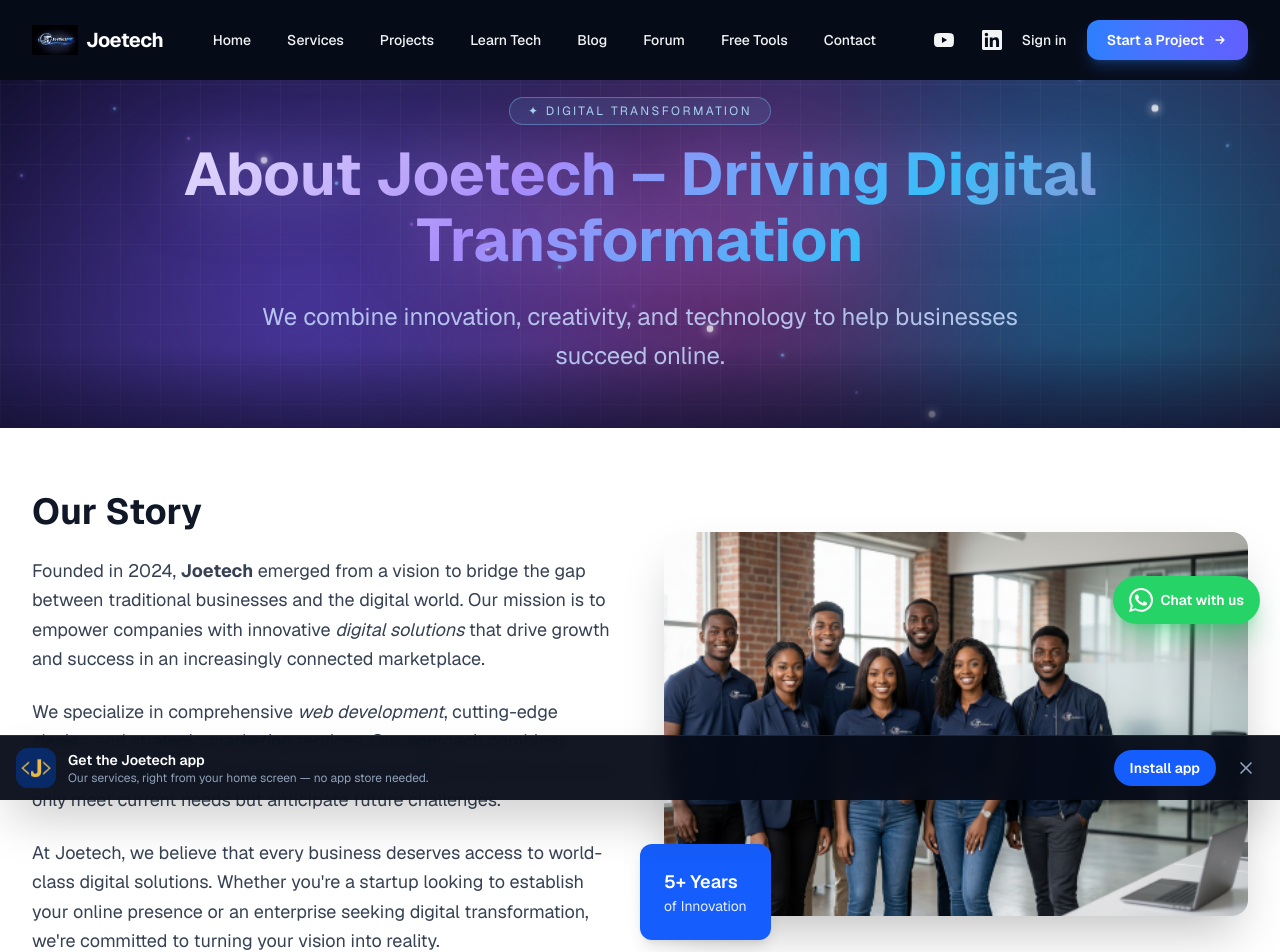
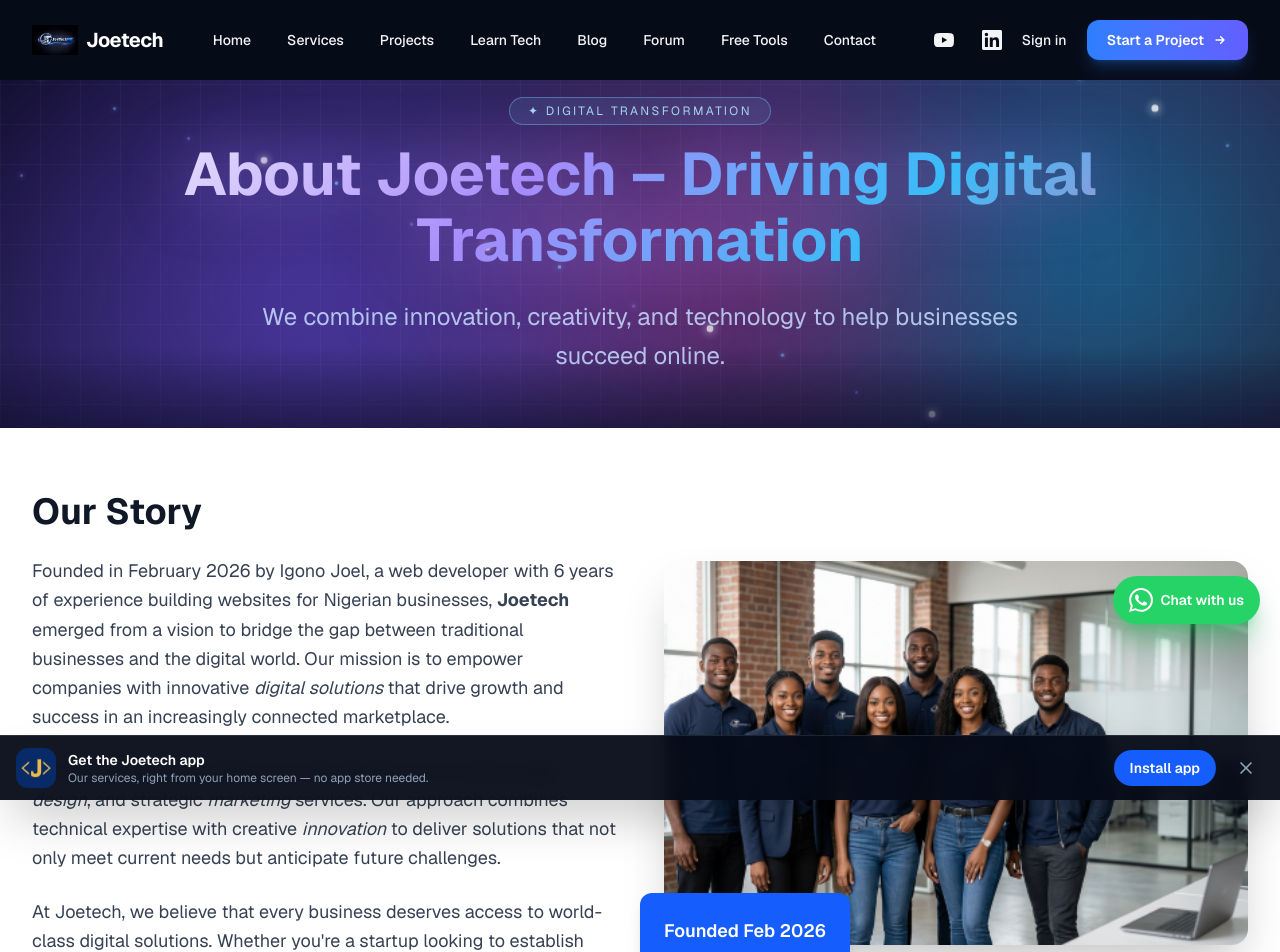
Before and after one commit to JoelionWebDev/joetech, a Next.js app: page /about in a window 1280 px wide. Shown: the top 952 px of the page. Built offline with nearby package versions, Linux system fonts and the light colour scheme.

Commit message:
Correct Joetech founding date to February 2026 and experience to 6+ years

```diff
--- a/app/about/page.jsx
+++ b/app/about/page.jsx
@@ -78,7 +78,7 @@ const JoetechAboutPage = () => {
   const stats = [
     { number: 100, suffix: "+", label: "Projects Completed" },
     { number: 50, suffix: "+", label: "Happy Clients" },
-    { number: 5, suffix: "+", label: "Years Experience" },
+    { number: 6, suffix: "+", label: "Years of Experience" },
     { number: 12, suffix: "", label: "Awards Won" },
   ];
 
@@ -158,7 +158,7 @@ const JoetechAboutPage = () => {
             description:
               "Web development, design, and digital marketing agency in Lagos, Nigeria",
             url: "https://joetech360.ng",
-            foundingDate: "2019",
+            foundingDate: "2026-02",
           })}
         </script>
       </head>
@@ -369,7 +369,9 @@ const JoetechAboutPage = () => {
               </h2>
               <div className="space-y-6 text-lg text-gray-700 leading-relaxed">
                 <p>
-                  Founded in 2024, <strong>Joetech</strong> emerged from a
+                  Founded in February 2026 by Igono Joel, a web developer
+                  with 6 years of experience building websites for Nigerian
+                  businesses, <strong>Joetech</strong> emerged from a
                   vision to bridge the gap between traditional businesses and
                   the digital world. Our mission is to empower companies with
                   innovative <em>digital solutions</em> that drive growth and
@@ -398,8 +400,7 @@ const JoetechAboutPage = () => {
                 className="rounded-2xl shadow-2xl w-full h-96 object-cover"
               />
               <div className="absolute -bottom-6 -left-6 bg-blue-600 text-white p-6 rounded-xl shadow-lg">
-                <p className="font-semibold text-lg">5+ Years</p>
-                <p className="text-sm opacity-90">of Innovation</p>
+                <p className="font-semibold text-lg">Founded Feb 2026</p>
               </div>
             </div>
           </div>
```
